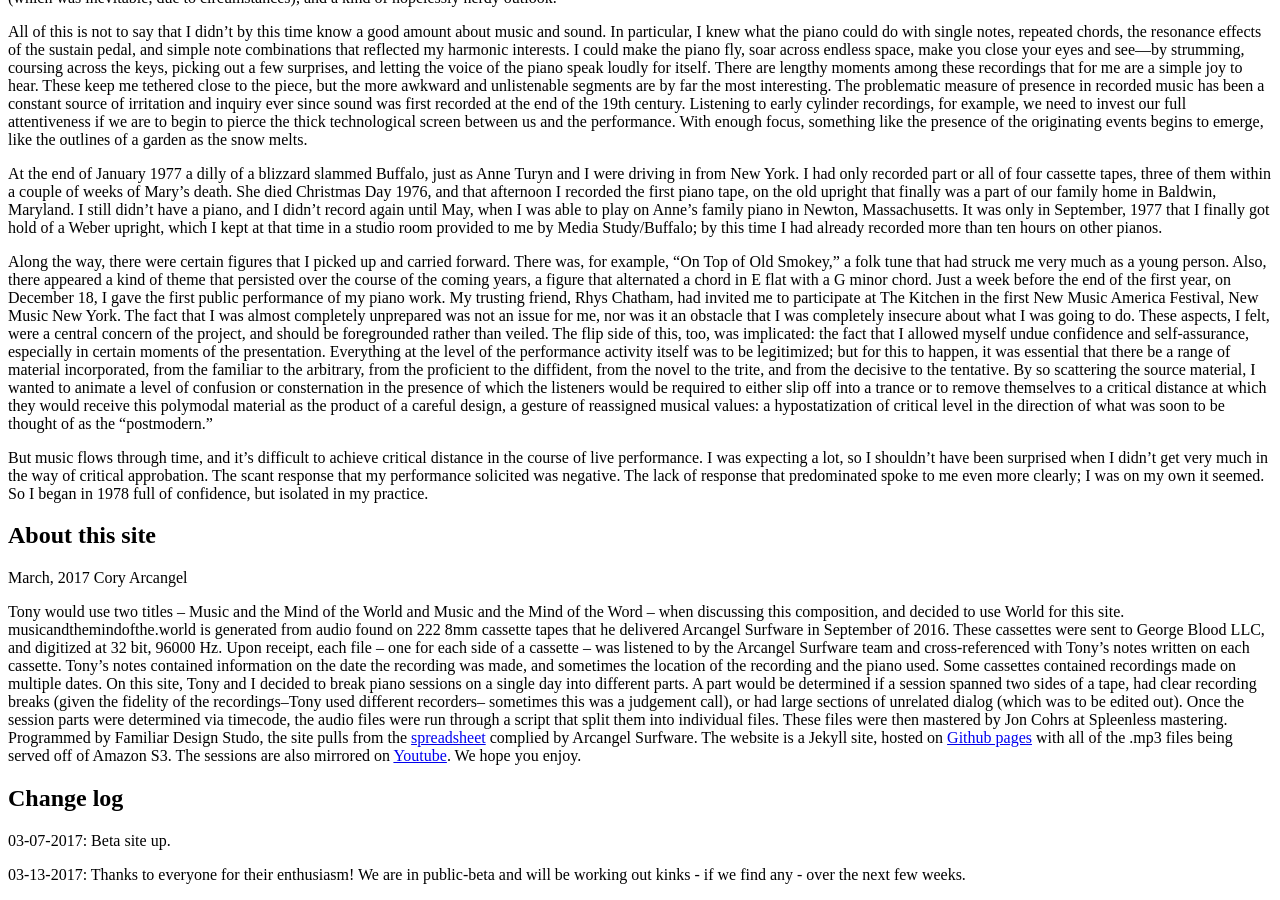
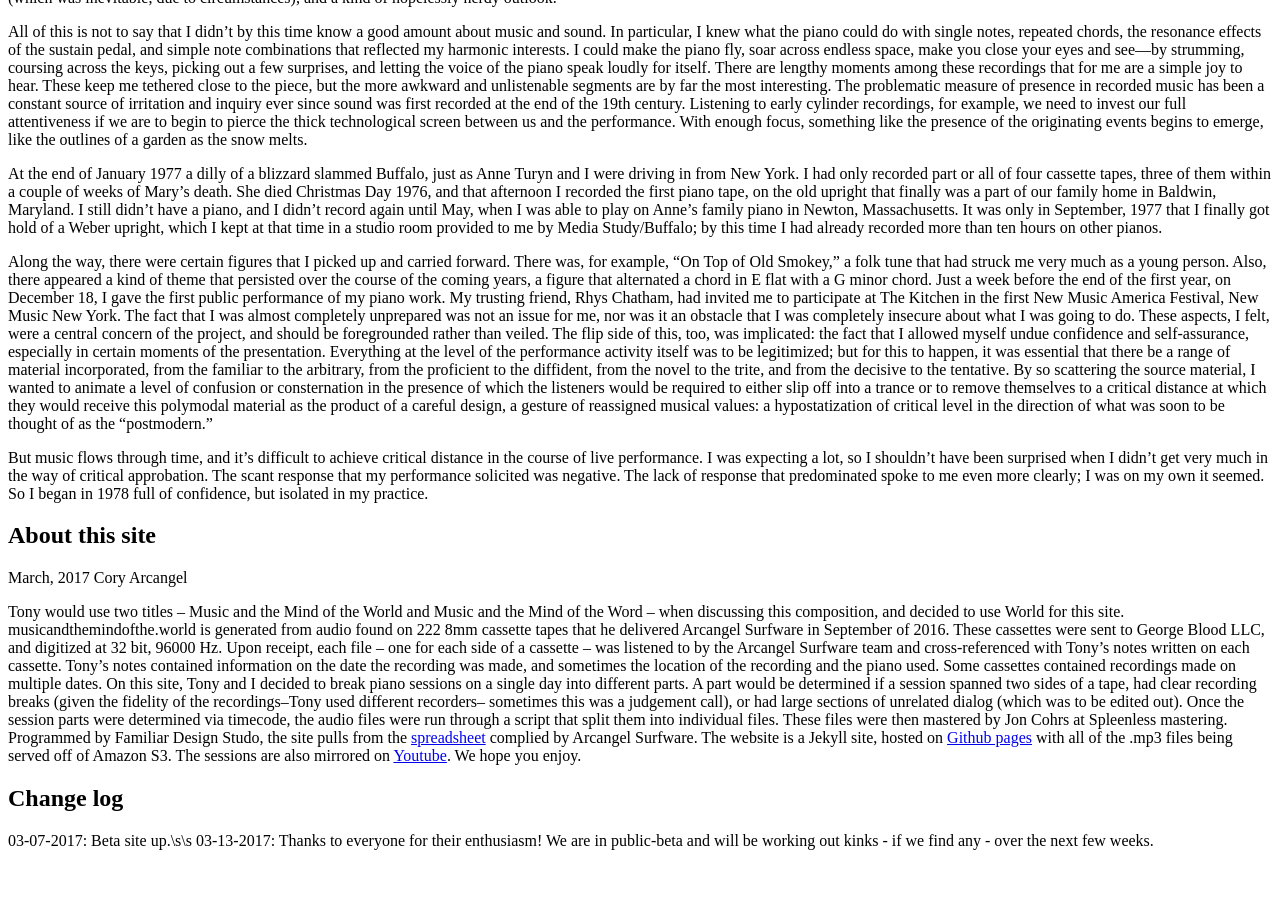
Before and after one commit to coryarcangel/music-and-the-mind-of-the-world, a Jekyll site: the page built from about.markdown, in a window 1280 px wide and 900 px high, scrolled down 1895 px. Built offline with Jekyll 4.4.1, drawn with Linux system fonts in a browser that asks for light colours; nearby versions of some CDN libraries; library files that are not in the unit come from our copies; comment, search, counter and statistics services are not loaded; after the commit the page ends 2761 px from its top, so only the background shows below that.

Commit message:
Copyedits

```diff
--- a/about.markdown
+++ b/about.markdown
@@ -49,6 +49,5 @@ Tony would use two titles – Music and the Mind of the World  and Music and the
 
 
 ## Change log
-03-07-2017: Beta site up.
-
+03-07-2017: Beta site up.\s\s
 03-13-2017: Thanks to everyone for their enthusiasm! We are in public-beta and will be working out kinks - if we find any - over the next few weeks.
```
